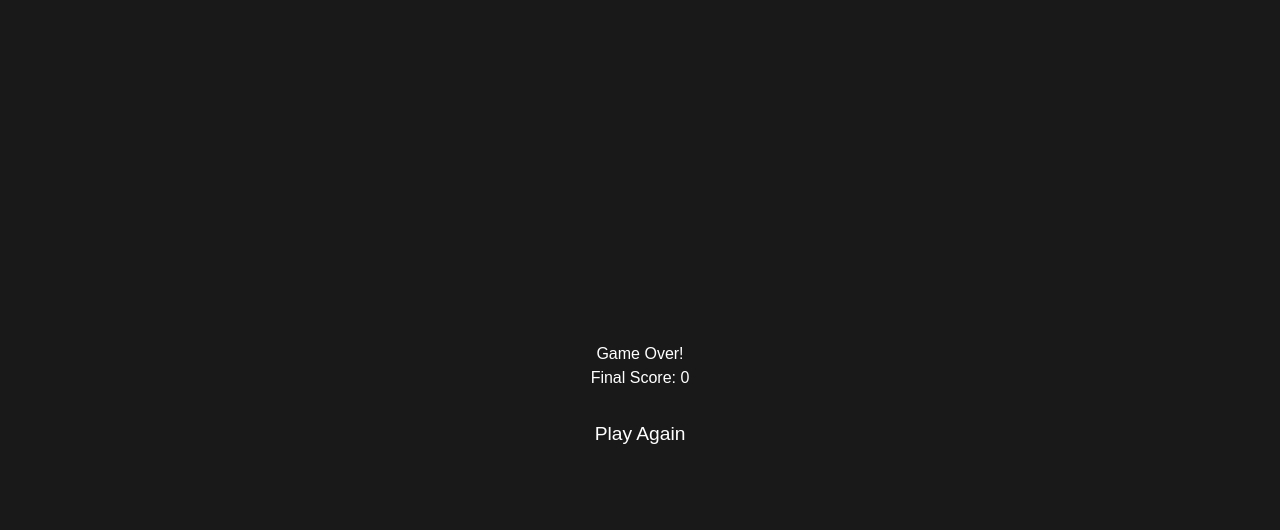
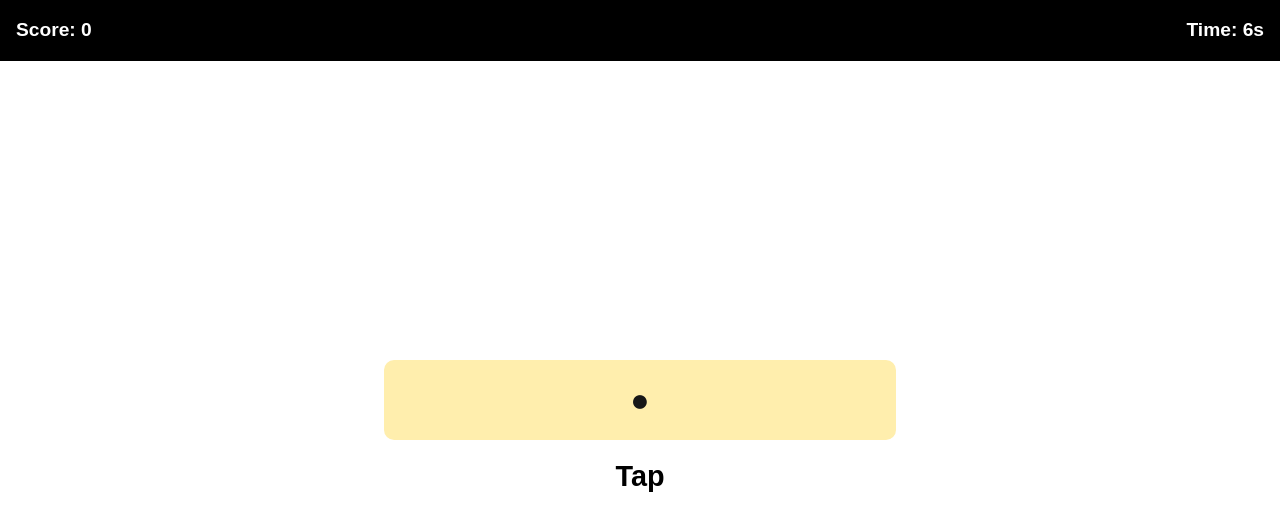
Before and after one commit to YuvalChen1/swipeitv0, a Next.js app: page / in a window 1280 px wide. Shown: the top 530 px of the page. Built offline with nearby package versions, Linux system fonts and the light colour scheme.

Commit message:
tutorial blocks

```diff
--- a/src/app/page.module.css
+++ b/src/app/page.module.css
@@ -40,6 +40,9 @@
     cursor: pointer;
     transform-origin: center;
     transition: transform 0.3s ease;
+    touch-action: none;
+    -webkit-tap-highlight-color: transparent;
+    user-select: none;
   }
 
   .shake {
@@ -175,3 +178,20 @@
   .success.shake {
     animation: success 0.3s ease-out forwards;
   }
+
+  .tutorialText {
+    position: absolute;
+    width: 100%;
+    text-align: center;
+    top: 100%;
+    padding-top: 15px;
+    color: #000000;
+    font-size: 1.8rem;
+    font-weight: bold;
+    white-space: nowrap;
+    text-shadow:
+      -1px -1px 0 #fff,
+      1px -1px 0 #fff,
+      -1px 1px 0 #fff,
+      1px 1px 0 #fff;
+  }
--- a/src/app/page.tsx
+++ b/src/app/page.tsx
@@ -14,6 +14,14 @@ export default function Game() {
   // const [swipePosition, setSwipePosition] = useState<Record<string, { x: number, y: number }>>({});
   const [animatingBlocks, setAnimatingBlocks] = useState<Set<string>>(new Set());
   const [bonusNotification, setBonusNotification] = useState<{ points: number, visible: boolean }>({ points: 0, visible: false });
+  const [isTutorialComplete, setIsTutorialComplete] = useState(() => {
+    if (typeof window !== 'undefined') {
+      return localStorage.getItem('tutorialComplete') === 'true';
+    }
+    return false;
+  });
+  const [tutorialStep, setTutorialStep] = useState(0);
+  const [lastTapTime, setLastTapTime] = useState(0);
 
   // Add this function at the top of your component to calculate block width
   const getBlockDimensions = () => {
@@ -59,8 +67,7 @@ export default function Game() {
 
   // Timer effect - main game timer
   useEffect(() => {
-    // Don't run timer during tutorial or game over
-    if (gameOver) return;
+    if (gameOver || !isTutorialComplete) return;
 
     const interval = setInterval(() => {
       setTimer((prev) => {
@@ -73,7 +80,7 @@ export default function Game() {
     }, 1000);
 
     return () => clearInterval(interval);
-  }, [gameOver]);
+  }, [gameOver, isTutorialComplete]);
 
   // Remove bonus logic from handleBlockClear
   const handleBlockClear = (blockId: string) => {
@@ -101,11 +108,11 @@ export default function Game() {
   // Update the bonus calculation
   const calculateTimeBonus = (remainingTime: number, totalBlockCount: number) => {
     // Only give time bonus for 9 or more blocks
-    if (totalBlockCount < 2) return 0;
+    if (totalBlockCount < 9) return 0;
 
-    if (remainingTime >= 4) return 50;
-    if (remainingTime >= 3) return 30;
-    if (remainingTime >= 2) return 10;
+    if (remainingTime >= 3.5) return 50;
+    if (remainingTime >= 2.5) return 30;
+    if (remainingTime >= 1.5) return 10;
     return 0;
   };
 
@@ -121,7 +128,7 @@ export default function Game() {
     }
   };
 
-  // Update block timers effect
+  // Update block timers effect to ignore tutorial blocks
   useEffect(() => {
     if (gameOver) return;
 
@@ -129,8 +136,11 @@ export default function Game() {
       setBlockTimers(prev => {
         const newTimers = { ...prev };
         blocks.forEach(block => {
+          // Skip timer for tutorial blocks
+          if (block.isTutorial) return;
+
           if (!(block.id in newTimers)) {
-            newTimers[block.id] = block.action === BlockAction.AVOID ? 1.5 : 6;
+            newTimers[block.id] = block.action === BlockAction.AVOID ? 2.5 : 6;
           } else {
             newTimers[block.id] -= 0.1;
             if (newTimers[block.id] <= 0) {
@@ -188,9 +198,56 @@ export default function Game() {
     return positions;
   };
 
+  // Add tutorial blocks generator
+  const getTutorialBlocks = (): Block[] => {
+    const { width: blockWidth, height: blockHeight } = getBlockDimensions();
+    const windowWidth = window.innerWidth;
+    const windowHeight = window.innerHeight;
+    const centerX = (windowWidth - blockWidth) / 2;
+    const centerY = (windowHeight - blockHeight) / 2;
+
+    return [
+      {
+        id: 'tutorial-1',
+        action: BlockAction.TAP,
+        color: colors[BlockAction.TAP],
+        icon: getIconForAction(BlockAction.TAP),
+        position: { x: centerX, y: centerY },
+        originalIndex: 0,
+        isTutorial: true,
+        tutorialText: 'Tap'
+      },
+      {
+        id: 'tutorial-2',
+        action: BlockAction.DOUBLE_TAP,
+        color: colors[BlockAction.DOUBLE_TAP],
+        icon: getIconForAction(BlockAction.DOUBLE_TAP),
+        position: { x: centerX, y: centerY },
+        originalIndex: 0,
+        isTutorial: true,
+        tutorialText: 'Double Tap'
+      },
+      {
+        id: 'tutorial-3',
+        action: BlockAction.SWIPE_LEFT,
+        color: colors[BlockAction.SWIPE_LEFT],
+        icon: getIconForAction(BlockAction.SWIPE_LEFT),
+        position: { x: centerX, y: centerY },
+        originalIndex: 0,
+        isTutorial: true,
+        tutorialText: 'Swipe Left'
+      }
+    ];
+  };
+
   // Update block spawning effect
   useEffect(() => {
     if (gameOver) return;
+
+    if (!isTutorialComplete) {
+      setBlocks([getTutorialBlocks()[tutorialStep]]);
+      return;
+    }
 
     if (blocks.length === 0) {
       const blockCount = getBlockCount(score);
@@ -213,7 +270,7 @@ export default function Game() {
 
       setBlocks(newBlocks);
     }
-  }, [score, gameOver, blocks.length]);
+  }, [score, gameOver, blocks.length, isTutorialComplete, tutorialStep]);
 
   // Update handleBlockAction
   const handleBlockAction = (block: Block, action: BlockAction) => {
@@ -223,7 +280,18 @@ export default function Game() {
     }
 
     if (block.action === action) {
-      setScore(prev => prev + 10);
+      if (!isTutorialComplete) {
+        if (tutorialStep < 2) {
+          setTutorialStep(prev => prev + 1);
+        } else {
+          setIsTutorialComplete(true);
+          localStorage.setItem('tutorialComplete', 'true');
+          setTimer(6);
+        }
+      } else {
+        setScore(prev => prev + 10);
+      }
+
       setTimeout(() => handleBlockClear(block.id), 500);
     }
   };
@@ -315,6 +383,43 @@ export default function Game() {
     }
   };
 
+  // Add touch event handlers
+  const handleTouchStart = (e: React.TouchEvent, block: Block) => {
+    const touch = e.touches[0];
+    const startX = touch.clientX;
+    const startY = touch.clientY;
+
+    const handleTouchEnd = (e: TouchEvent) => {
+      const touch = e.changedTouches[0];
+      const deltaX = touch.clientX - startX;
+      const deltaY = touch.clientY - startY;
+      const movement: [number, number] = [deltaX, deltaY];
+      const totalMovement = Math.sqrt(deltaX * deltaX + deltaY * deltaY);
+
+      // Handle double tap
+      const currentTime = new Date().getTime();
+      const tapLength = currentTime - lastTapTime;
+
+      if (tapLength < 300 && totalMovement < 10) {
+        // Double tap detected
+        onDoubleTap(block);
+        setLastTapTime(0); // Reset after double tap
+      } else if (totalMovement < 10) {
+        // Single tap detected
+        onTap(block);
+        setLastTapTime(currentTime);
+      } else {
+        // Swipe detected
+        handleGesture(block, e, movement);
+        setLastTapTime(0); // Reset after swipe
+      }
+
+      window.removeEventListener('touchend', handleTouchEnd);
+    };
+
+    window.addEventListener('touchend', handleTouchEnd);
+  };
+
   if (gameOver) {
     return (
       <div className={styles.gameOver}>
@@ -362,7 +467,9 @@ export default function Game() {
         {blocks.map((block) => (
           <div
             key={block.id}
-            className={`${styles.block} ${activeAnimations[block.id] || ''} ${blockTimers[block.id] <= 1 ? styles.shake : ''}`}
+            className={`${styles.block} ${activeAnimations[block.id] || ''} ${
+              !block.isTutorial && blockTimers[block.id] <= 1 ? styles.shake : ''
+            }`}
             style={{
               backgroundColor: block.color,
               width: getBlockDimensions().width + 'px',
@@ -376,10 +483,12 @@ export default function Game() {
               cursor: 'pointer',
               userSelect: 'none',
               touchAction: 'none',
-              opacity: !activeAnimations[block.id] ?
-                (block.action === BlockAction.AVOID ?
-                  Math.min(blockTimers[block.id] / 2.5, 1) :
-                  Math.min(blockTimers[block.id] / 6, 1))
+              opacity: !block.isTutorial ?
+                (!activeAnimations[block.id] ?
+                  (block.action === BlockAction.AVOID ?
+                    Math.min(blockTimers[block.id] / 2.5, 1) :
+                    Math.min(blockTimers[block.id] / 6, 1))
+                  : 1)
                 : 1
             }}
             onMouseDown={(e) => {
@@ -397,10 +506,16 @@ export default function Game() {
 
               window.addEventListener('mouseup', handleMouseUp);
             }}
+            onTouchStart={(e) => handleTouchStart(e, block)}
             onClick={() => onTap(block)}
             onDoubleClick={() => onDoubleTap(block)}
           >
             {block.icon}
+            {block.isTutorial && (
+              <div className={styles.tutorialText}>
+                {block.tutorialText}
+              </div>
+            )}
           </div>
         ))}
       </div>
--- a/src/types/game.ts
+++ b/src/types/game.ts
@@ -18,4 +18,6 @@ export enum BlockAction {
       y: number;
     };
     originalIndex: number;
+    isTutorial?: boolean;
+    tutorialText?: string;
   }
```
